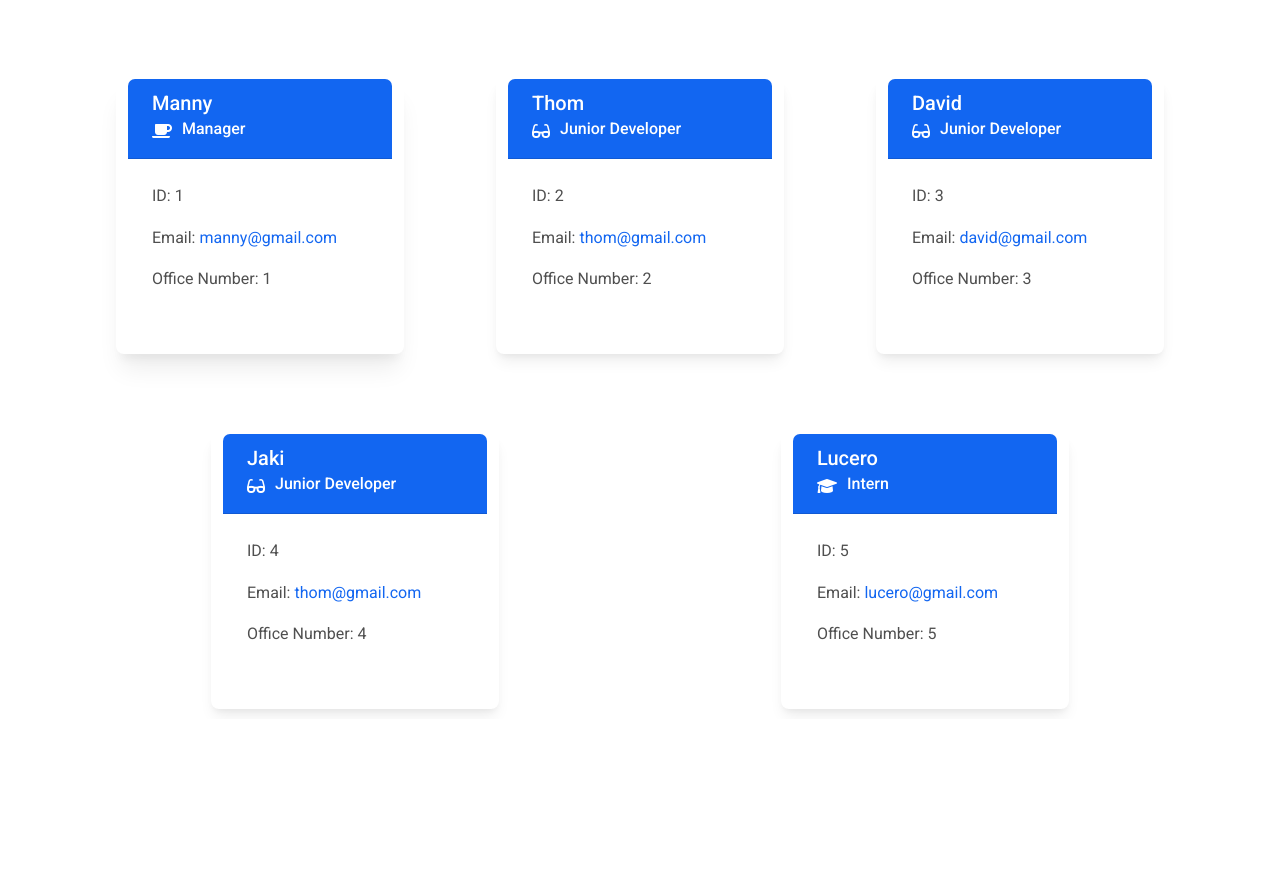
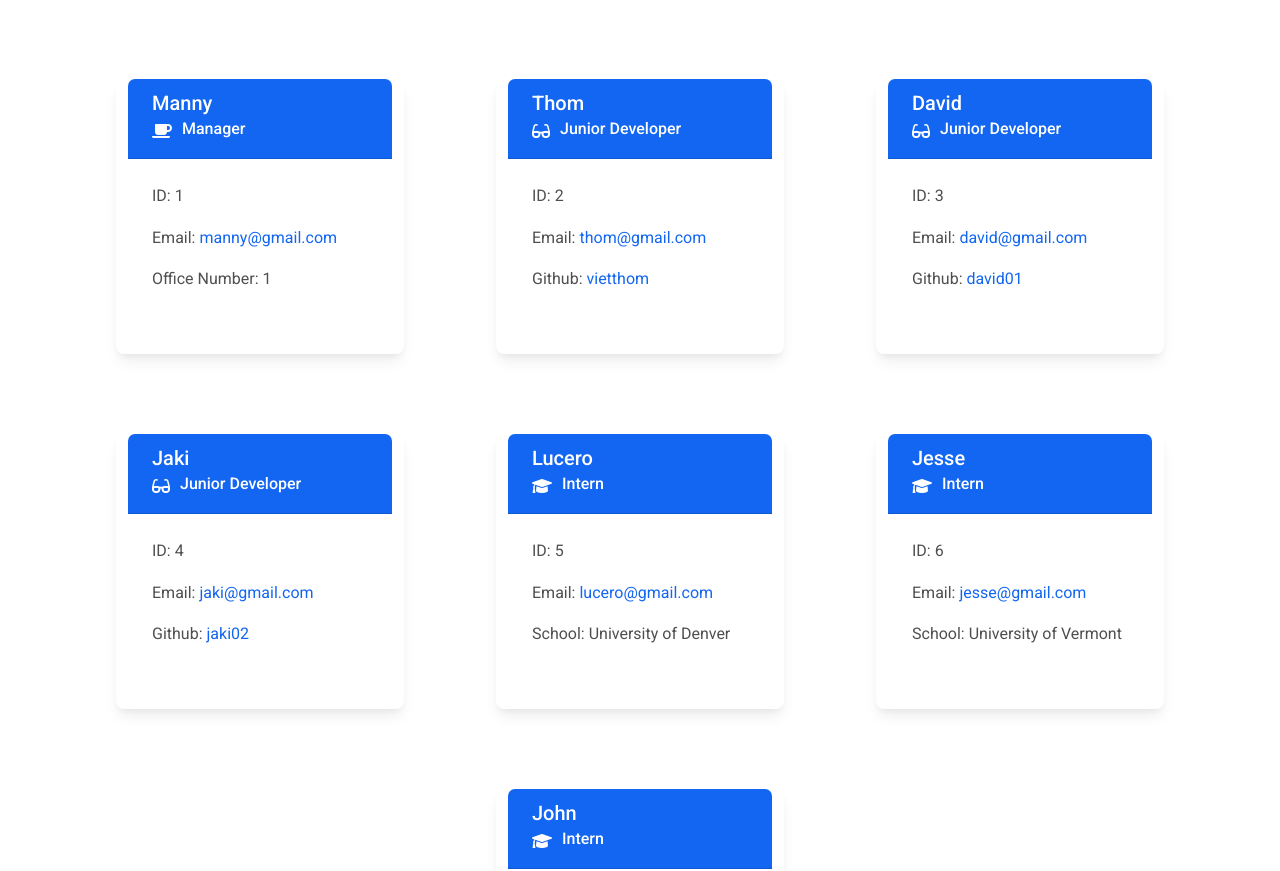
Before and after one commit to vietthom/team-profile-generator, a website: page dist/index.html in a window 1280 px wide. Shown: the part 81-952 px from the top of the page. Before the commit the page ends 800 px from the top, so only its background shows below. Drawn offline with nearby package versions, Linux system fonts and the light colour scheme.

Commit message:
updat index.html

```diff
--- a/dist/index.html
+++ b/dist/index.html
@@ -1,26 +1,17 @@
 <!DOCTYPE html>
 <html lang="en">
 <head>
-    <meta charset="UTF-8">
-    <meta http-equiv="X-UA-Compatible" content="IE=edge">
-    <meta name="viewport" content="width=device-width, initial-scale=1.0">
+<meta charset="UTF-8">
+<meta http-equiv="X-UA-Compatible" content="IE=edge">
+<meta name="viewport" content="width=device-width, initial-scale=1.0">
 <!-- Font Awesome -->
-<link
-  href="https://cdnjs.cloudflare.com/ajax/libs/font-awesome/6.0.0/css/all.min.css"
-  rel="stylesheet"
-/>
+<link href="https://cdnjs.cloudflare.com/ajax/libs/font-awesome/6.0.0/css/all.min.css" rel="stylesheet"/>
 <!-- Google Fonts -->
-<link
-  href="https://fonts.googleapis.com/css?family=Roboto:300,400,500,700&display=swap"
-  rel="stylesheet"
-/>
+<link href="https://fonts.googleapis.com/css?family=Roboto:300,400,500,700&display=swap" rel="stylesheet"/>
 <!-- MDB -->
-<link
-href="https://cdnjs.cloudflare.com/ajax/libs/mdb-ui-kit/3.11.0/mdb.min.css"
-  rel="stylesheet"
-/>
+<link href="https://cdnjs.cloudflare.com/ajax/libs/mdb-ui-kit/3.11.0/mdb.min.css" rel="stylesheet"/>
 <link rel="stylesheet" href="style.css">
-    <title>Team Profile</title>
+<title>Team Profile</title>
 </head>
 <body>
     <header>
@@ -32,7 +23,7 @@ href="https://cdnjs.cloudflare.com/ajax/libs/mdb-ui-kit/3.11.0/mdb.min.css"
         <div class="container">
             <div class="row justify-content-around " id="team-cards">
 
-                <div class="card shadow-5" style="width: 18rem;">
+                <div class="card" style="width: 18rem;">
                     <div class="card-header">
                         <h5 class="card-title" style="color: white;">Manny</h5>
                         <div class="position">
@@ -58,7 +49,7 @@ href="https://cdnjs.cloudflare.com/ajax/libs/mdb-ui-kit/3.11.0/mdb.min.css"
                     <div class="card-body">
                         <p class="id">ID: 2</p>
                         <p class="email">Email: <a href="mailto:thom@gmail.com">thom@gmail.com</a></p>
-                        <p class="office">Office Number: 2</p>
+                        <p class="github">Github: <a href="https://github.com/vietthom">vietthom</a></p>
                     </div>
                 </div>
 
@@ -73,7 +64,7 @@ href="https://cdnjs.cloudflare.com/ajax/libs/mdb-ui-kit/3.11.0/mdb.min.css"
                     <div class="card-body">
                         <p class="id">ID: 3</p>
                         <p class="email">Email: <a href="mailto:david@gmail.com">david@gmail.com</a></p>
-                        <p class="office">Office Number: 3</p>
+                        <p class="github">Github: <a href="https://github.com/david01">david01</a></p>
                     </div>
                 </div>
 
@@ -87,8 +78,8 @@ href="https://cdnjs.cloudflare.com/ajax/libs/mdb-ui-kit/3.11.0/mdb.min.css"
                     </div>
                     <div class="card-body">
                         <p class="id">ID: 4</p>
-                        <p class="email">Email: <a href="mailto:thom@gmail.com">thom@gmail.com</a></p>
-                        <p class="office">Office Number: 4</p>
+                        <p class="email">Email: <a href="mailto:jaki@gmail.com">jaki@gmail.com</a></p>
+                        <p class="github">Github: <a href="https://github.com/jaki02">jaki02</a></p>
                     </div>
                 </div>
 
@@ -103,7 +94,37 @@ href="https://cdnjs.cloudflare.com/ajax/libs/mdb-ui-kit/3.11.0/mdb.min.css"
                     <div class="card-body">
                         <p class="id">ID: 5</p>
                         <p class="email">Email: <a href="mailto:lucero@gmail.com">lucero@gmail.com</a></p>
-                        <p class="office">Office Number: 5</p>
+                        <p class="school">School: University of Denver</p>
+                    </div>
+                </div>
+
+                <div class="card" style="width: 18rem;">
+                    <div class="card-header">
+                        <h5 class="card-title" style="color: white;">Jesse</h5>
+                        <div class="position">
+                            <i class="fas fa-graduation-cap"></i>
+                            <h6 class="card-subtitle mb-2" style="color: white;">Intern</h6>
+                        </div>
+                    </div>
+                    <div class="card-body">
+                        <p class="id">ID: 6</p>
+                        <p class="email">Email: <a href="mailto:jesse@gmail.com">jesse@gmail.com</a></p>
+                        <p class="school">School: University of Vermont</p>
+                    </div>
+                </div>
+
+                <div class="card" style="width: 18rem;">
+                    <div class="card-header">
+                        <h5 class="card-title" style="color: white;">John</h5>
+                        <div class="position">
+                            <i class="fas fa-graduation-cap"></i>
+                            <h6 class="card-subtitle mb-2" style="color: white;">Intern</h6>
+                        </div>
+                    </div>
+                    <div class="card-body">
+                        <p class="id">ID: 7</p>
+                        <p class="email">Email: <a href="mailto:john@gmail.com">john@gmail.com</a></p>
+                        <p class="school">School: University of Michigan</p>
                     </div>
                 </div>
             </div>
```
